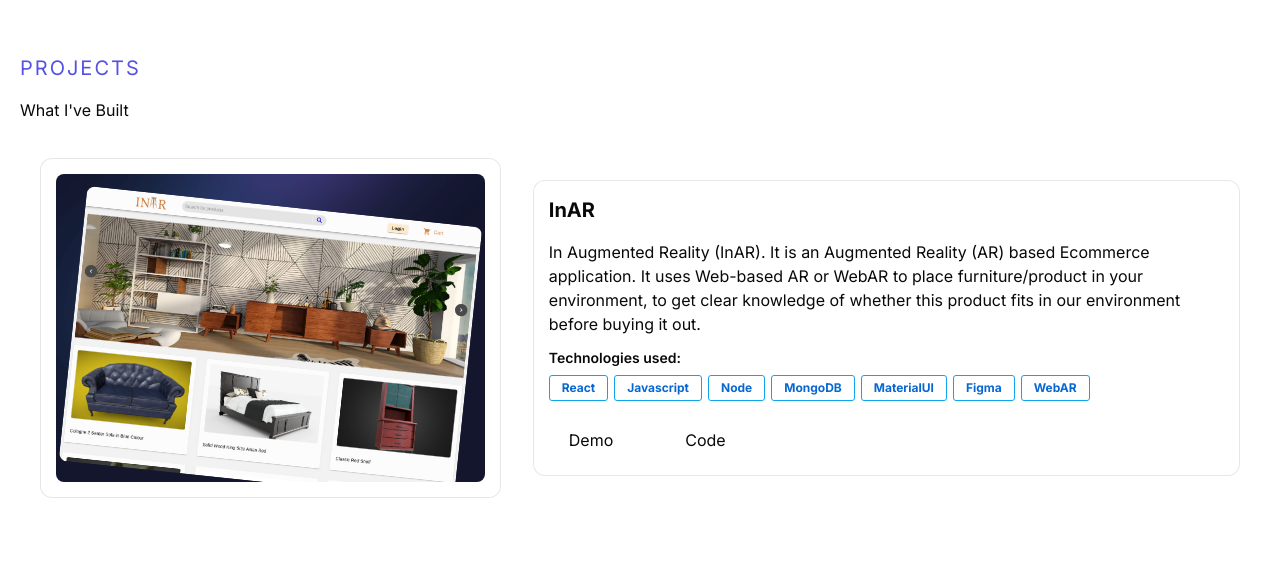
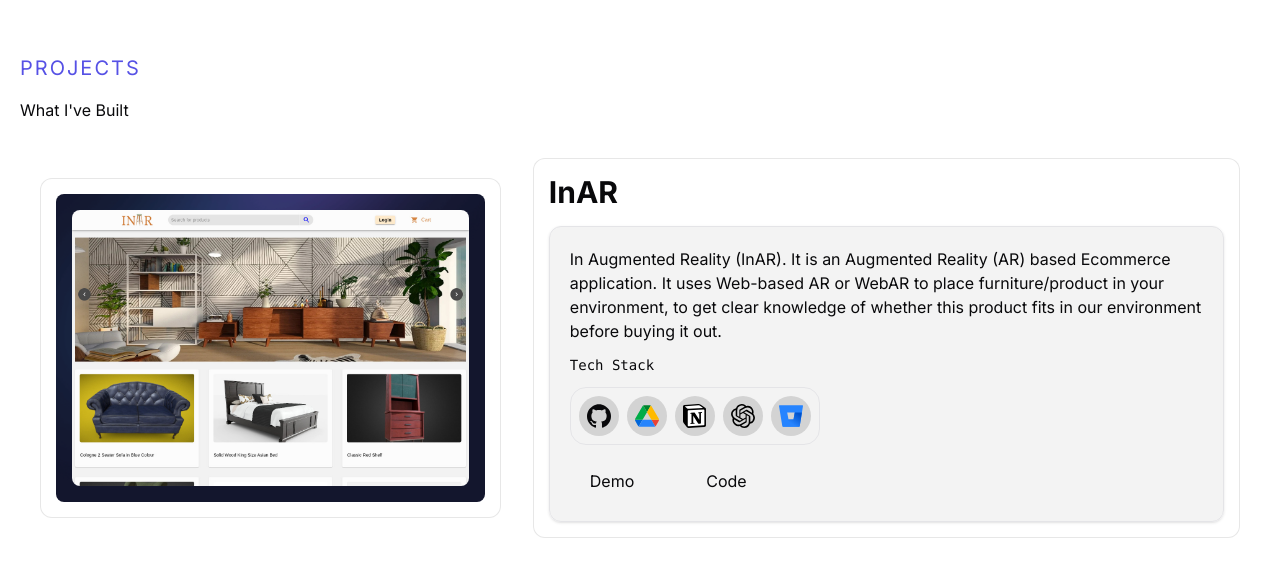
Before and after one commit to RiteshK-611/portfolio, a Next.js app: page / in a window 1280 px wide. Shown: the part 1674-2250 px from the top of the page. Built offline with nearby package versions, Linux system fonts and the light colour scheme.

Commit message:
Update Project Component

```diff
--- a/src/components/Project.tsx
+++ b/src/components/Project.tsx
@@ -3,7 +3,8 @@
 import React from "react";
 import Image from "next/image";
 import Link from "next/link";
-import { PinContainer } from "./ui/3d-pin";
+import { Dock, DockIcon } from "./ui/dock";
+import { Icons } from "@/lib/Icons";
 
 const usedArray = [
   "React",
@@ -25,12 +26,12 @@ const Project = () => {
         <h2 className="py-4">What I&apos;ve Built</h2>
         <div className="grid grid-rows-4 gap-8">
           <div className="md:grid grid-cols-5 gap-8 m-auto p-5 group">
-            <div className="col-span-2 relative flex items-center justify-center w-full h-auto m-auto rounded-xl p-4 ring-1 ring-inset ring-primary/10 bg-transparent">
+            <div className="col-span-2 relative flex items-center justify-center w-full h-auto m-auto rounded-xl p-4 ring-1 ring-inset ring-primary/10 bg-transparent transform transition-transform ease-in duration-200 origin-bottom hover:skew-x-12">
               <div className="rounded-lg p-4 overflow-hidden bg-[#13162D] bg-[url('/bg.png')] bg-cover">
                 <Image
                   src="/inar.jpg"
                   alt="inar"
-                    className="rounded-lg translate-y-4 rotate-6"
+                  className="rounded-lg translate-y-4rotate-6"
                   width={420}
                   height={420}
                   loading="lazy"
@@ -38,27 +39,36 @@ const Project = () => {
               </div>
             </div>
             <div className="col-span-3 w-full h-auto m-auto rounded-xl p-4 ring-1 ring-inset ring-primary/10 bg-transparent">
-              <p className="pb-4 text-xl font-bold group-hover:underline-offset-4 group-hover:underline ease-in duration-300">
+              <p className="pb-4 text-3xl font-bold group-hover:underline-offset-4 group-hover:underline ease-in duration-300">
                 InAR
               </p>
+              <div className="rounded-xl border text-card-foreground shadow bg-primary/5 p-2 lg:p-5 h-[82%]">
                 <p>
                   In Augmented Reality (InAR). It is an Augmented Reality (AR)
                   based Ecommerce application. It uses Web-based AR or WebAR to
                   place furniture/product in your environment, to get clear
-                knowledge of whether this product fits in our environment before
-                buying it out.
+                  knowledge of whether this product fits in our environment
+                  before buying it out.
                 </p>
                 <div className="pt-3">
-                <p className="text-sm font-semibold pb-1">Technologies used:</p>
-                {usedArray.map((used, i) => {
-                  return (
-                    <span
-                      key={i}
-                      className="rounded-[3px] text-xs font-bold text-[#0967d2] border border-sky-500 m-[3px] first-of-type:ml-0 py-1 px-3 hover:bg-blue-500 hover:text-white inline-block ease-in duration-300">
-                      {used}
-                    </span>
-                  );
-                })}
+                  <p className="text-sm font-mono">Tech Stack</p>
+                  <Dock className="left-0">
+                    <DockIcon>
+                      <Icons.gitHub className="h-6 w-6" />
+                    </DockIcon>
+                    <DockIcon>
+                      <Icons.googleDrive className="h-6 w-6" />
+                    </DockIcon>
+                    <DockIcon>
+                      <Icons.notion className="h-6 w-6" />
+                    </DockIcon>
+                    <DockIcon>
+                      <Icons.openai className="h-6 w-6" />
+                    </DockIcon>
+                    <DockIcon>
+                      <Icons.whatsapp className="h-6 w-6" />
+                    </DockIcon>
+                  </Dock>
                 </div>
                 <Link href="#">
                   <button className="px-5 py-2 mt-4 mr-8">Demo</button>
@@ -66,6 +76,7 @@ const Project = () => {
                 <Link href="#">
                   <button className="px-5 py-2 mt-4">Code</button>
                 </Link>
+              </div>
             </div>
           </div>
         </div>
```
Lines whose indentation alone changed are shown as unchanged.
